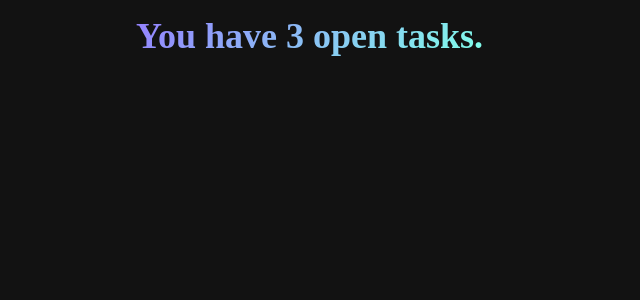
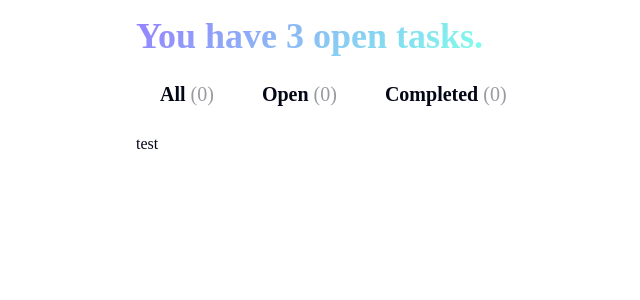
Before and after one commit to patriciakennedy/react-todo-app, a React (Vite) app: page / in a window 1280 px wide. Shown: the top 300 px of the page, without its empty margins (120-760 px from the left). Built offline with nearby package versions, Linux system fonts and the light colour scheme; a web font is replaced by a local one.

Commit message:
Added Tabs component with initial structure and functionality

```diff
--- a/src/components/Tabs.jsx
+++ b/src/components/Tabs.jsx
@@ -1,7 +1,17 @@
 export function Tabs() {
+    const tabs = ['All', 'Open', 'Completed'];
+
     return (
-        <nav>
-            <p></p>
+        <nav className="tab-container">
+            {tabs.map((tab, tabIndex) => {
+                return (
+                    <button key={tabIndex} className="tab-button">
+                        <h4>
+                            {tab} <span>(0)</span>
+                        </h4>
+                    </button>
+                );
+            })}
         </nav>
     );
 }
--- a/src/components/TodoList.jsx
+++ b/src/components/TodoList.jsx
@@ -4,6 +4,7 @@ export function TodoList() {
     return (
         <div>
             <TodoCards />
+            <p>test</p>
         </div>
     );
 }
--- a/src/fanta.css
+++ b/src/fanta.css
@@ -17,8 +17,8 @@
 @import url('https://fonts.googleapis.com/css2?family=Eczar:wght@400..800&family=Grenze:ital,wght@0,100;0,200;0,300;0,400;0,500;0,600;0,700;0,800;0,900;1,100;1,200;1,300;1,400;1,500;1,600;1,700;1,800;1,900&display=swap');
 
 :root {
-    /* --background-primary: white; */
-    --background-primary: #121212;
+    --background-primary: white;
+    /* --background-primary: #121212; */
     --background-secondary: '';
     --background-tertiary: #dbeafe;
     --background-accent: '';
```
